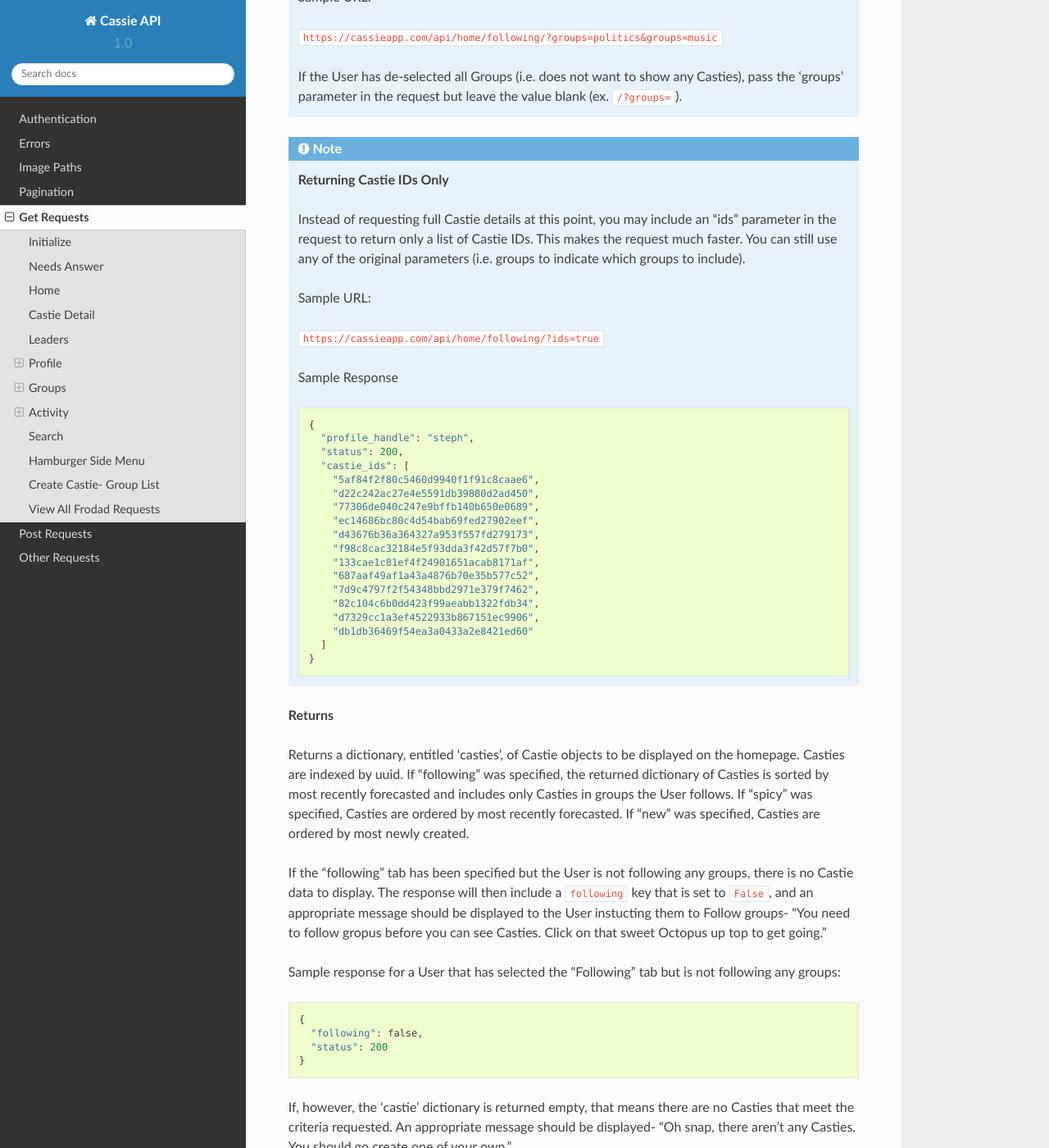
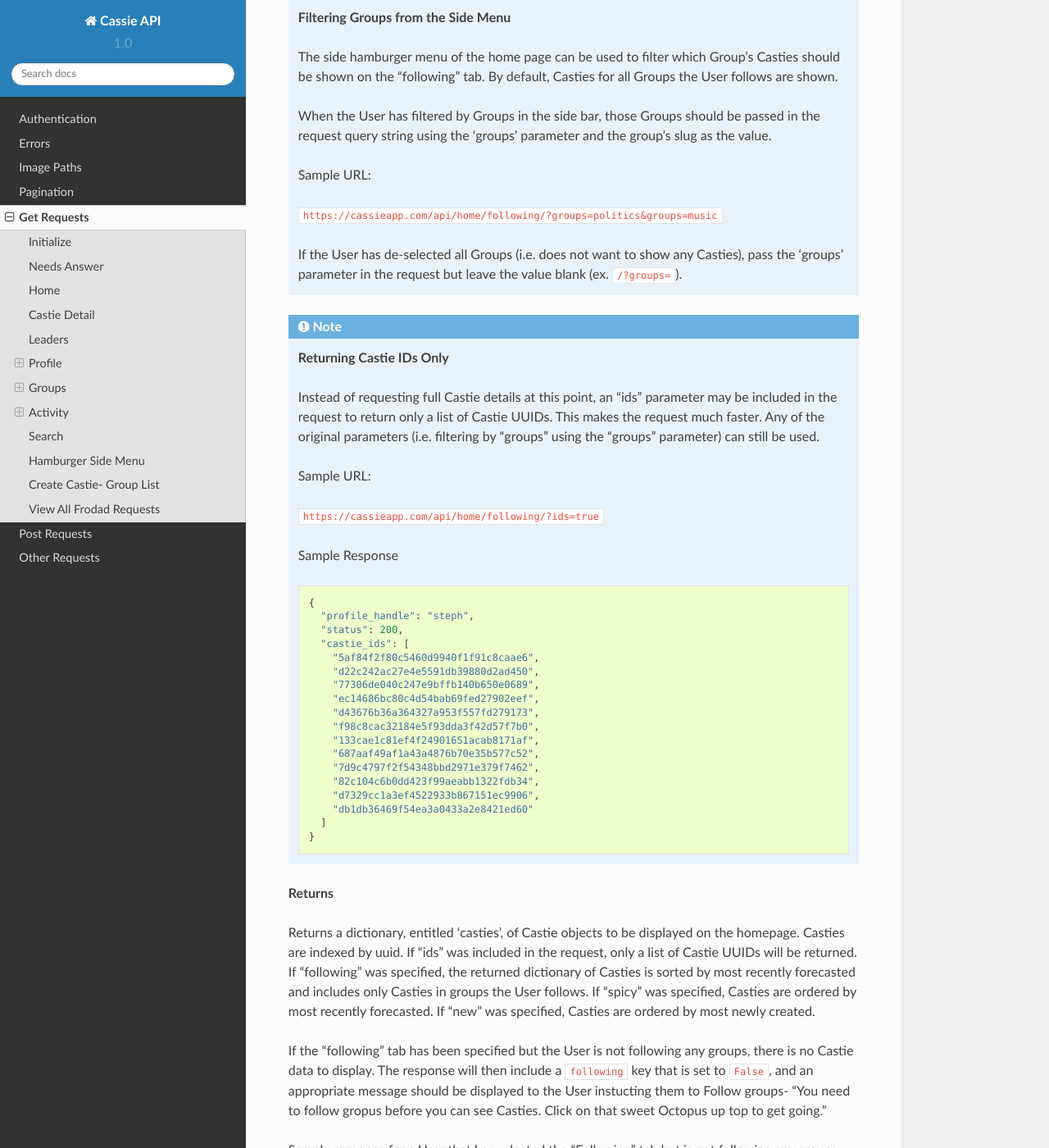
Before and after one commit to ssocias/cassie_docs, a Sphinx documentation site: the page built from source/get-requests.rst, in a window 1280 px wide and 1400 px high, scrolled down 2742 px. Shown: the whole window at 82% size. Built offline with Sphinx 7.4.7 and the Read the Docs theme 2.0.0, drawn with Linux system fonts in a browser that asks for light colours; some of the changed text lies outside the part shown.

Commit message:
better documentation of optional parameters

```diff
--- a/source/errors.rst
+++ b/source/errors.rst
@@ -32,6 +32,7 @@
 * ``email_not_unique`` email address is already associated with an existing account
 * ``handle_not_unique`` handle is already associated with an existing account
 * ``incorrect_request_type`` making a GET request when it should be POST and vice versa
+* ``invalid_request`` request could not be completed
 * ``improper_group_request`` trying to follow/unfollow a group you already follow/unfollow
 * ``missing_request_data`` the expected POST/GET data was not found in the request
 * ``castie_not_answerable`` the Castie is not accepting the correct answer (either the end date has not passed or it is already answered)
--- a/source/get-requests.rst
+++ b/source/get-requests.rst
@@ -81,7 +81,7 @@
 ====
 Returns a dictionary of Castie objects for the Cassie home page. The home page (accessed via the Home tab on the footer nav bar) is divided into three tabs- "following", "spicy", and "new". By default, this request returns data for the "following" tab unless otherwise specified in the URL.
 
-This response takes a very long time- trying to figure out why.
+This response takes a very long time. To cut back on load time, a list of Castie UUIDs may be requested in place of a list of Castie objects. By including an "ids" parameter in the request, a list of Castie UUIDs will be returned. Each Castie object can then be retrieved by making subsequent requests to ``GET https://cassieapp.com/api/casties/{uuid}/``
 
 **Definition:**
 
@@ -90,6 +90,11 @@
 **Arguments**
 
 * which_tab (*optional*, default="following"): *string*, indicates which tab of the home page is being requested- "following", "spicy", or "new"
+
+**Parameters**
+
+* ids (*optional*): *string*, set this to 'true' to return only a list of Castie UUIDs, otherwise do not include this parameter in the request
+* groups (*optional*): *string*, the group slug to which the Casties being returned must belong
 
 
 .. note:: **Filtering Groups from the Side Menu**
@@ -106,7 +111,7 @@
 
 .. note:: **Returning Castie IDs Only**
 
-  Instead of requesting full Castie details at this point, you may include an "ids" parameter in the request to return only a list of Castie IDs. This makes the request much faster. You can still use any of the original parameters (i.e. groups to indicate which groups to include).
+  Instead of requesting full Castie details at this point, an "ids" parameter may be included in the request to return only a list of Castie UUIDs. This makes the request much faster. Any of the original parameters (i.e. filtering by "groups" using the "groups" parameter) can still be used.
 
   Sample URL:
 
@@ -133,10 +138,9 @@
         ]
       }
 
-
 **Returns**
 
-Returns a dictionary, entitled 'casties', of Castie objects to be displayed on the homepage. Casties are indexed by uuid. If "following" was specified, the returned dictionary of Casties is sorted by most recently forecasted and includes only Casties in groups the User follows. If "spicy" was specified, Casties are ordered by most recently forecasted. If "new" was specified, Casties are ordered by most newly created.
+Returns a dictionary, entitled 'casties', of Castie objects to be displayed on the homepage. Casties are indexed by uuid. If "ids" was included in the request, only a list of Castie UUIDs will be returned. If "following" was specified, the returned dictionary of Casties is sorted by most recently forecasted and includes only Casties in groups the User follows. If "spicy" was specified, Casties are ordered by most recently forecasted. If "new" was specified, Casties are ordered by most newly created.
 
 If the "following" tab has been specified but the User is not following any groups, there is no Castie data to display. The response will then include a ``following`` key that is set to ``False``, and an appropriate message should be displayed to the User instucting them to Follow groups- "You need to follow gropus before you can see Casties. Click on that sweet Octopus up top to get going."
 
```
Also changed, not shown: source/post-requests.rst (+5 -2 lines), 16 other files.
